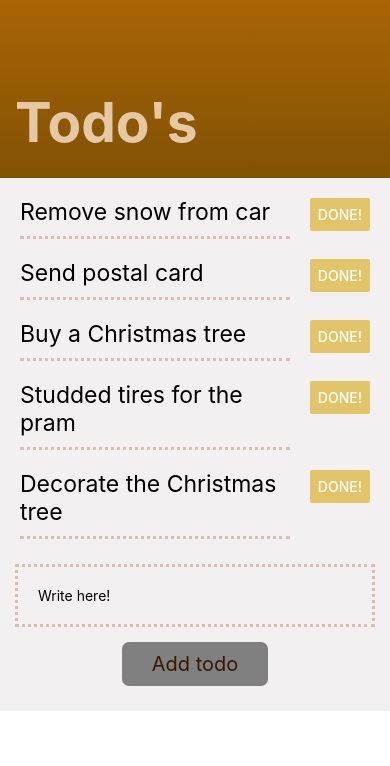
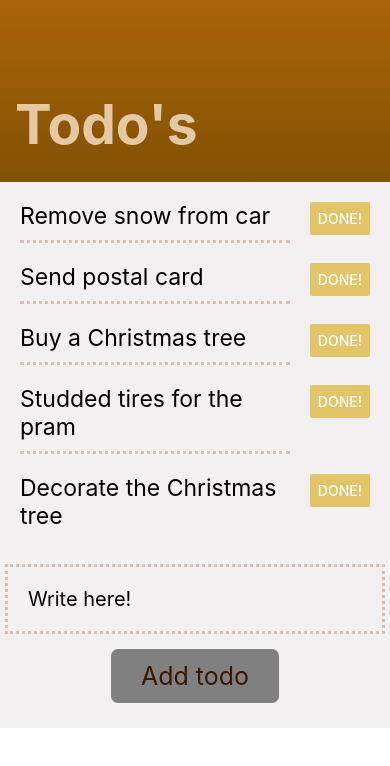
Before and after one commit to AbbeBlubb/react-native-todo, a React Native app: screen / in a window 390 px wide. Shown: the top 766 px of the page. Built offline with nearby package versions, Linux system fonts and the light colour scheme.

Commit message:
Styling for Input and PrimaryButton

```diff
--- a/components/Input.tsx
+++ b/components/Input.tsx
@@ -21,6 +21,7 @@ export const Input = ({ inputText, setInputText, testID }: IInput) => {
 
 const styles = StyleSheet.create({
   input: {
+    fontSize: 20,
     padding: 20,
     borderStyle: "dotted",
     borderColor: "#DABFB0",
--- a/components/InputSection.tsx
+++ b/components/InputSection.tsx
@@ -38,10 +38,10 @@ const styles = StyleSheet.create({
         width: "100%",
         alignItems: "center",
         paddingVertical: 25,
+        paddingHorizontal: 5,
       },
       inputWrapper: {
         width: "100%",
-        paddingHorizontal: 15,
       },
       primaryButtonWrapper: {
         marginTop: 15,
--- a/components/PrimaryButton.tsx
+++ b/components/PrimaryButton.tsx
@@ -33,11 +33,11 @@ export const PrimaryButton = ({
 const styles = StyleSheet.create({
   primaryButton: {
     paddingHorizontal: 30,
-    paddingVertical: 10,
+    paddingVertical: 12,
     borderRadius: 7,
   },
   primaryButtonText: {
     color: "#371801",
-    fontSize: 20,
+    fontSize: 25,
   },
 });
```
